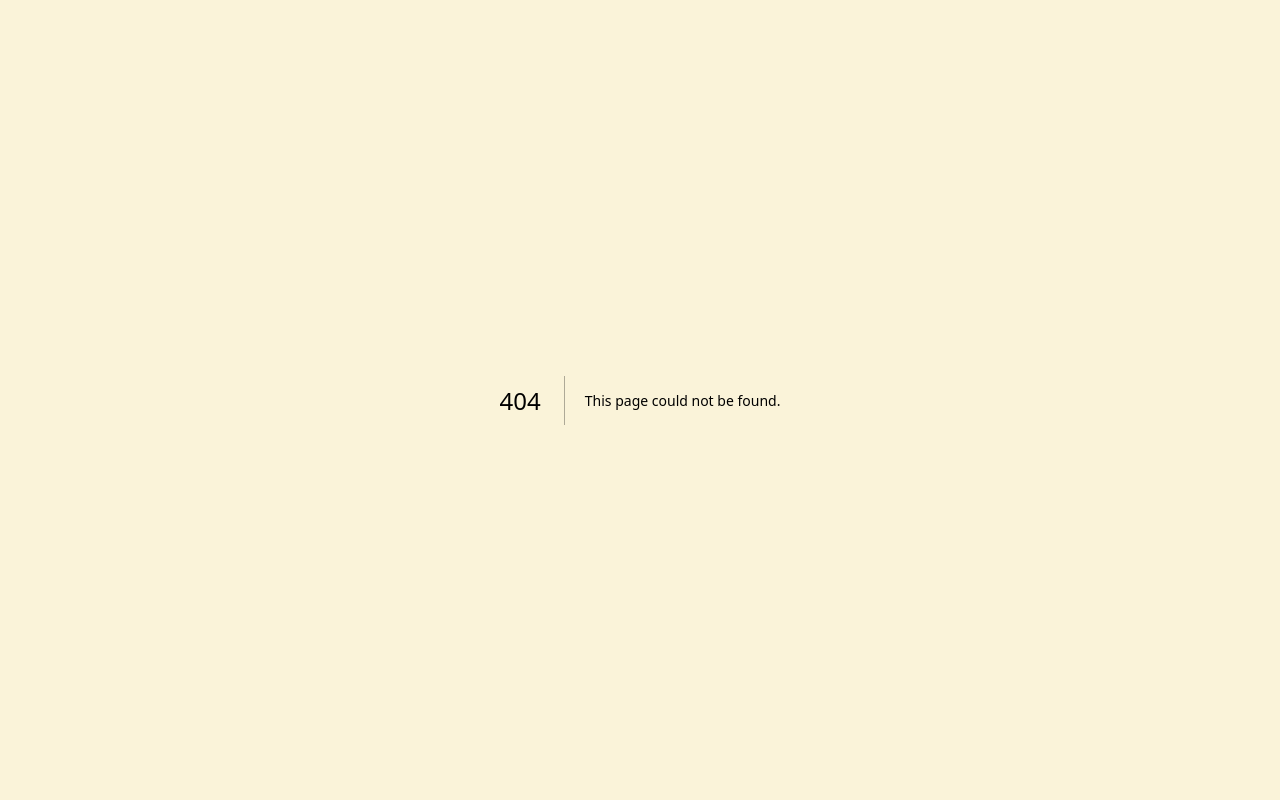
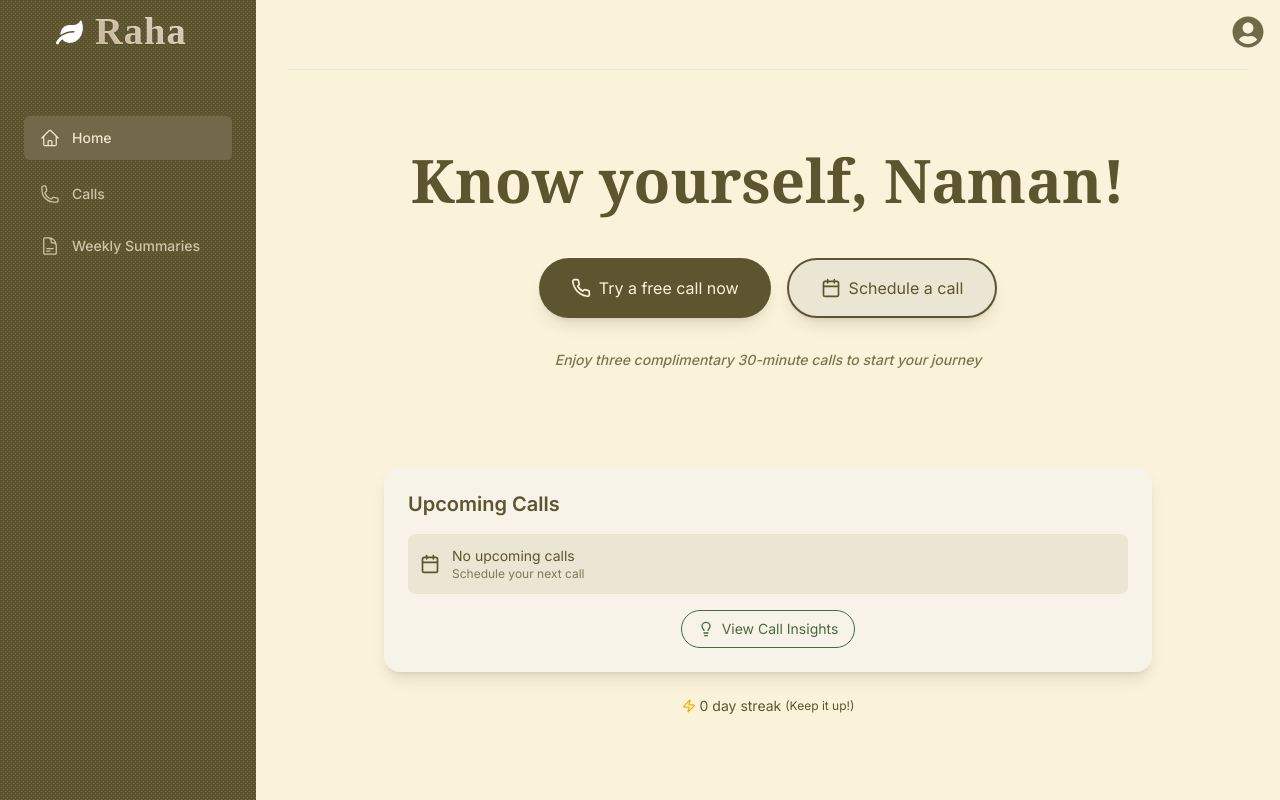
Before and after one commit to thebhulawat/raha, a Next.js app: page /home in a window 1280 px wide. Before the commit this address had no page. Built offline with nearby package versions, Linux system fonts and the light colour scheme; a web font is replaced by a local one.

Commit message:
major refacotr and home page

```diff
--- /dev/null
+++ b/app/home/(rest)/page.tsx
@@ -0,0 +1,88 @@
+'use client'
+
+import { motion } from 'framer-motion';
+import { Calendar, Phone, Zap, Lightbulb } from 'lucide-react';
+
+export default function Page() {
+  return (
+    <div className="p-8 h-screen bg-[#FBF3D9]">
+      <motion.h1
+        className="text-6xl font-bold text-center mb-12 text-[#5D552F] font-serif"
+        initial={{ opacity: 0, y: -20 }}
+        animate={{ opacity: 1, y: 0 }}
+        transition={{ duration: 0.5 }}
+      >
+        Know yourself, Naman!
+      </motion.h1>
+
+      <div className="flex flex-col sm:flex-row justify-center space-y-4 sm:space-y-0 sm:space-x-4 mb-8">
+        <motion.button
+          className="bg-[#5D552F] text-[#FBF3D9] px-8 py-4 rounded-full shadow-lg hover:opacity-90 transition duration-300 flex items-center justify-center"
+          whileHover={{ scale: 1.05 }}
+          whileTap={{ scale: 0.95 }}
+        >
+          <Phone className="mr-2" size={20} />
+          Try a free call now
+        </motion.button>
+        <motion.button
+          className="bg-[#EBE5D3] text-[#5D552F] px-8 py-4 rounded-full shadow-lg hover:bg-[#E6E0D1] transition duration-300 flex items-center justify-center border-2 border-[#5D552F]"
+          whileHover={{ scale: 1.05 }}
+          whileTap={{ scale: 0.95 }}
+        >
+          <Calendar className="mr-2" size={20} />
+          Schedule a call
+        </motion.button>
+      </div>
+
+      <motion.p
+        className="text-center text-sm mb-24 text-[#5D552F] font-medium italic"
+        initial={{ opacity: 0 }}
+        animate={{ opacity: 0.8 }}
+        transition={{ duration: 0.5, delay: 0.3 }}
+      >
+        Enjoy three complimentary 30-minute calls to start your journey
+      </motion.p>
+
+      <motion.div
+        className="bg-[#F7F3E8] rounded-2xl shadow-lg p-6 max-w-3xl mx-auto mb-6"
+        initial={{ opacity: 0, y: 20 }}
+        animate={{ opacity: 1, y: 0 }}
+        transition={{ duration: 0.5, delay: 0.2 }}
+      >
+        <h2 className="text-xl font-semibold mb-4 text-[#5D552F]">Upcoming Calls</h2>
+        <div className="space-y-4">
+          <div className="flex items-center justify-between bg-[#EBE5D3] p-3 rounded-lg">
+            <div className="flex items-center">
+              <Calendar className="mr-3 text-[#5D552F]" size={20} />
+              <div>
+                <p className="font-xs text-[#5D552F] text-sm">No upcoming calls</p>
+                <p className="text-xs text-[#5D552F] opacity-75">Schedule your next call</p>
+              </div>
+            </div>
+          </div>
+        </div>
+        <div className="mt-4 flex items-center justify-center">
+          <motion.button
+            className="bg-transparent text-[#4A6741] px-4 py-2 rounded-full hover:bg-[#EBE5D3] transition duration-300 text-sm flex items-center border border-[#4A6741]"
+            whileHover={{ scale: 1.05 }}
+            whileTap={{ scale: 0.95 }}
+          >
+            <Lightbulb className="mr-2" size={16} />
+            View Call Insights
+          </motion.button>
+        </div>
+      </motion.div>
+
+      <motion.div
+        className="flex items-center justify-center text-[#5D552F] text-sm opacity-60"
+        initial={{ opacity: 0 }}
+        animate={{ opacity: 1 }}
+        transition={{ duration: 0.5, delay: 0.6 }}
+      >
+        <Zap size={14} className="mr-1 text-yellow-500" />
+        <span>0 day streak</span>
+        <span className="ml-1 text-xs">(Keep it up!)</span>
+      </motion.div>
+    </div>
+  );
+}
--- a/app/home/layout.tsx
+++ /dev/null
@@ -1,20 +0,0 @@
-import SideNav from "../ui/sidenav";
-import Header from "../ui/top-bar";
-
-export const experimental_ppr = true;
-
-export default function Layout({ children }: { children: React.ReactNode }) {
-    return (
-      <div className="flex h-screen">
-        <div className="w-64 h-full">
-          <SideNav />
-        </div>
-        <div className="flex-1 flex flex-col">
-          <Header />
-          <main className="flex-1 p-6 md:p-12 overflow-y-auto">
-            {children}
-          </main>
-        </div>
-      </div>
-    );
-  }
--- a/app/layout.tsx
+++ b/app/layout.tsx
@@ -1,7 +1,11 @@
 import '@/app/ui/global.css'
 import {inter} from '@/app/ui/fonts'
 import { Metadata } from 'next';
-import { ClerkProvider, SignInButton, SignedIn, SignedOut, UserButton } from '@clerk/nextjs';
+import { ClerkProvider} from '@clerk/nextjs';
+import SideNav from "@/app/ui/sidenav";
+import Header from "@/app/ui/top-bar";
+
+export const experimental_ppr = true;
 
 export const metadata: Metadata = {
   title: {
@@ -22,7 +26,17 @@ export default function RootLayout({
     <ClerkProvider>
       <html lang="en">
         <body className={`${inter.className} antialiased`} style={{ backgroundColor: '#faf3d9' }}>
-          {children}
+          <div className="flex h-screen">
+            <div className="w-64 h-full">
+              <SideNav />
+            </div>
+            <div className="flex-1 flex flex-col">
+              <Header />
+              <main className="flex-1 p-6 md:p-12 overflow-y-auto">
+                {children}
+              </main>
+            </div>
+          </div>
         </body>
       </html>
     </ClerkProvider>
--- /dev/null
+++ b/app/onboarding/page.tsx
@@ -0,0 +1,12 @@
+import { SignIn } from "@clerk/nextjs"
+
+export default function Page() {
+    return (
+      <main>
+        <div>
+          <h1>This is raha onboarding. Here we will be showing onboarding</h1>
+        </div>
+      </main>
+
+    );
+  }
--- a/app/ui/calls/table.tsx
+++ b/app/ui/calls/table.tsx
@@ -38,8 +38,8 @@ export default function CallsTable({
   return (
     <div className="mt-6 flow-root">
       <div className="overflow-x-auto rounded-lg shadow">
-        <table className="min-w-full divide-y divide-gray-200 bg-[#f7f3e8]">
-          <thead className="bg-[#e6e0d0]">
+        <table className="min-w-full divide-y divide-gray-200">
+          <thead className="bg-gray-100">
             <tr>
               <th scope="col" className="px-6 py-3 text-left text-xs font-semibold text-gray-600 uppercase tracking-wider">
                 Date
@@ -52,13 +52,13 @@ export default function CallsTable({
               </th>
             </tr>
           </thead>
-          <tbody className="divide-y divide-gray-200">
+          <tbody className="bg-white divide-y divide-gray-200">
             {calls?.map((call) => (
-              <tr key={call.id} className="hover:bg-[#ebe5d3] transition-colors duration-200">
+              <tr key={call.id} className="hover:bg-gray-50 transition-colors duration-200">
                 <td className="px-6 py-4 whitespace-nowrap text-sm font-medium text-gray-900">
                   {formatDateToLocal(call.date)}
                 </td>
-                <td className="px-6 py-4 whitespace-nowrap text-sm text-gray-600">
+                <td className="px-6 py-4 whitespace-nowrap text-sm text-gray-500">
                   {call.time}
                 </td>
                 <td className="px-6 py-4 whitespace-nowrap text-center" colSpan={2}>
--- a/app/ui/nav-links.tsx
+++ b/app/ui/nav-links.tsx
@@ -2,11 +2,12 @@
 import React from 'react';
 import Link from 'next/link';
 import { usePathname } from 'next/navigation';
-import { PhoneIcon, DocumentTextIcon } from '@heroicons/react/24/outline';
+import { PhoneIcon, DocumentTextIcon, HomeIcon } from '@heroicons/react/24/outline';
 
 const links = [
-  { name: 'Calls', href: '/home/calls', icon: PhoneIcon },
-  { name: 'Weekly Summaries', href: '/home/weekly-summaries', icon: DocumentTextIcon },
+  { name: 'Home', href: '/home', icon: HomeIcon },
+  { name: 'Calls', href: '/calls', icon: PhoneIcon },
+  { name: 'Weekly Summaries', href: '/weekly-summaries', icon: DocumentTextIcon },
 ];
 
 export default function NavLinks() {
--- a/app/ui/top-bar.tsx
+++ b/app/ui/top-bar.tsx
@@ -1,6 +1,6 @@
 'use client'
 import React, { useState, useRef, useEffect } from 'react';
-import { SignOutButton, useClerk } from "@clerk/nextjs";
+import { SignOutButton } from "@clerk/nextjs";
 import { FaUserCircle } from "react-icons/fa";
 import { motion, AnimatePresence } from 'framer-motion';
 import SetupCallSchedule from '@/app/ui/setup-schedule';
@@ -9,7 +9,6 @@ export default function Header() {
   const [isOpen, setIsOpen] = useState(false);
   const [isSetupOpen, setIsSetupOpen] = useState(false);
   const menuRef = useRef<HTMLDivElement>(null);
-  const { signOut } = useClerk();
 
   useEffect(() => {
     function handleClickOutside(event: MouseEvent) {
--- a/middleware.ts
+++ b/middleware.ts
@@ -8,4 +8,5 @@ export default clerkMiddleware((auth, req) => {
 
 export const config = {
   matcher: ["/((?!.*\\..*|_next).*)", "/"],
+
 };
--- a/next.config.mjs
+++ b/next.config.mjs
@@ -1,19 +1,19 @@
 /** @type {import('next').NextConfig} */
 const nextConfig = {
-    async redirects() {
-        return [
-          {
-            source: '/home',
-            destination: '/home/calls',
-            permanent: true,
-          },
-          {
-            source: '/',
-            destination: '/home/calls',
-            permanent: true,
-          },
-        ]
-      },
+    // async redirects() {
+    //     return [
+    //       {
+    //         source: '/',
+    //         destination: '/home',
+    //         permanent: true,
+    //       },
+    //       {
+    //         source: '/home/calls',
+    //         destination: '/home',
+    //         permanent: true,
+    //       },
+    //     ]
+    //   },
 };
 
 export default nextConfig;
--- a/package.json
+++ b/package.json
@@ -13,6 +13,7 @@
     "@heroicons/react": "^2.1.4",
     "clsx": "^2.1.1",
     "framer-motion": "^11.3.2",
+    "lucide-react": "^0.408.0",
     "next": "14.2.4",
     "react": "^18",
     "react-dom": "^18",
```
Also changed, not shown: app/calls/page.tsx (renamed from app/home/calls/page.tsx), app/weekly-summaries/page.tsx (renamed from app/home/weekly-summaries/page.tsx), 1 other file (tests, documents, lock files or other folders).
